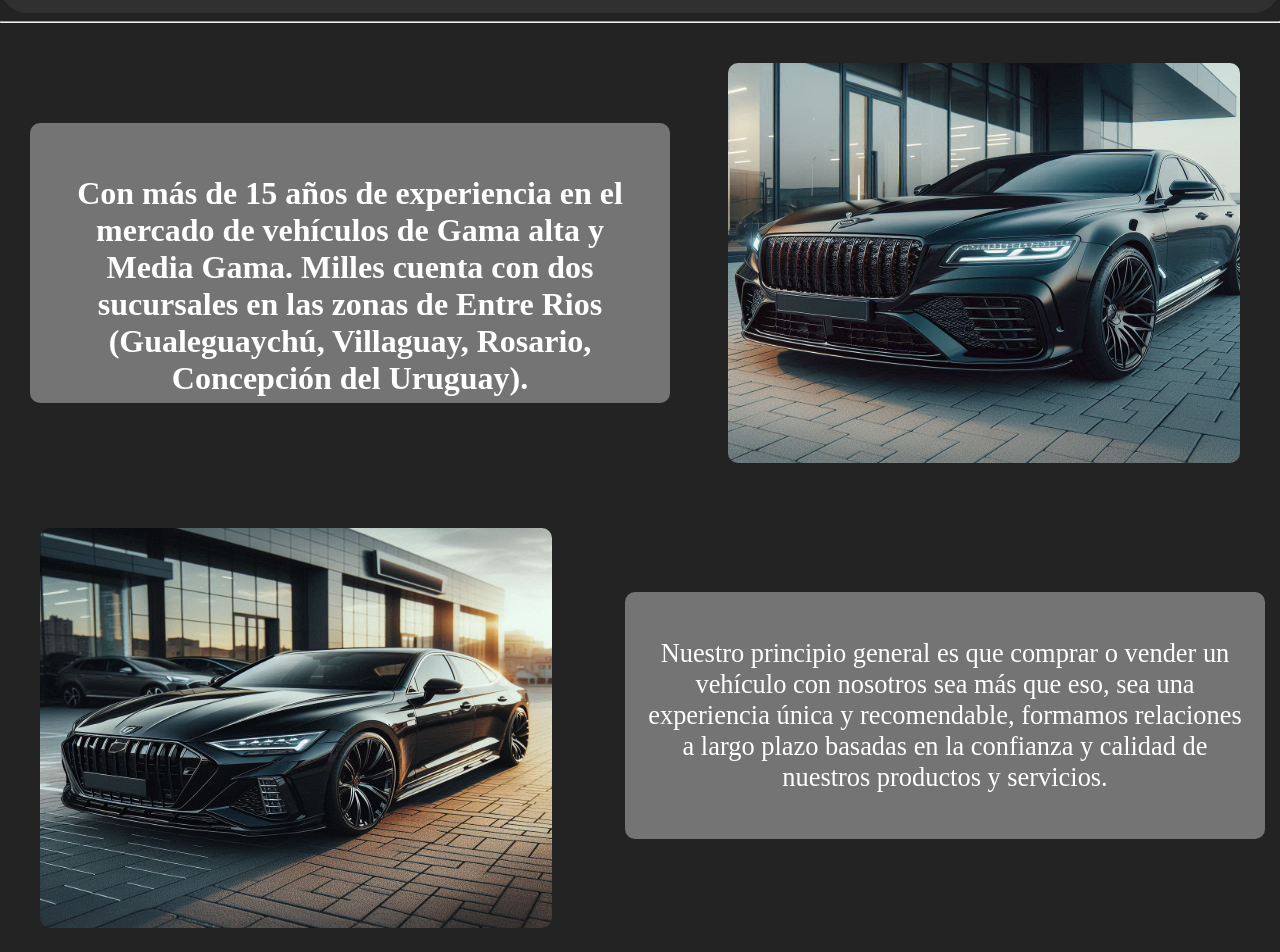
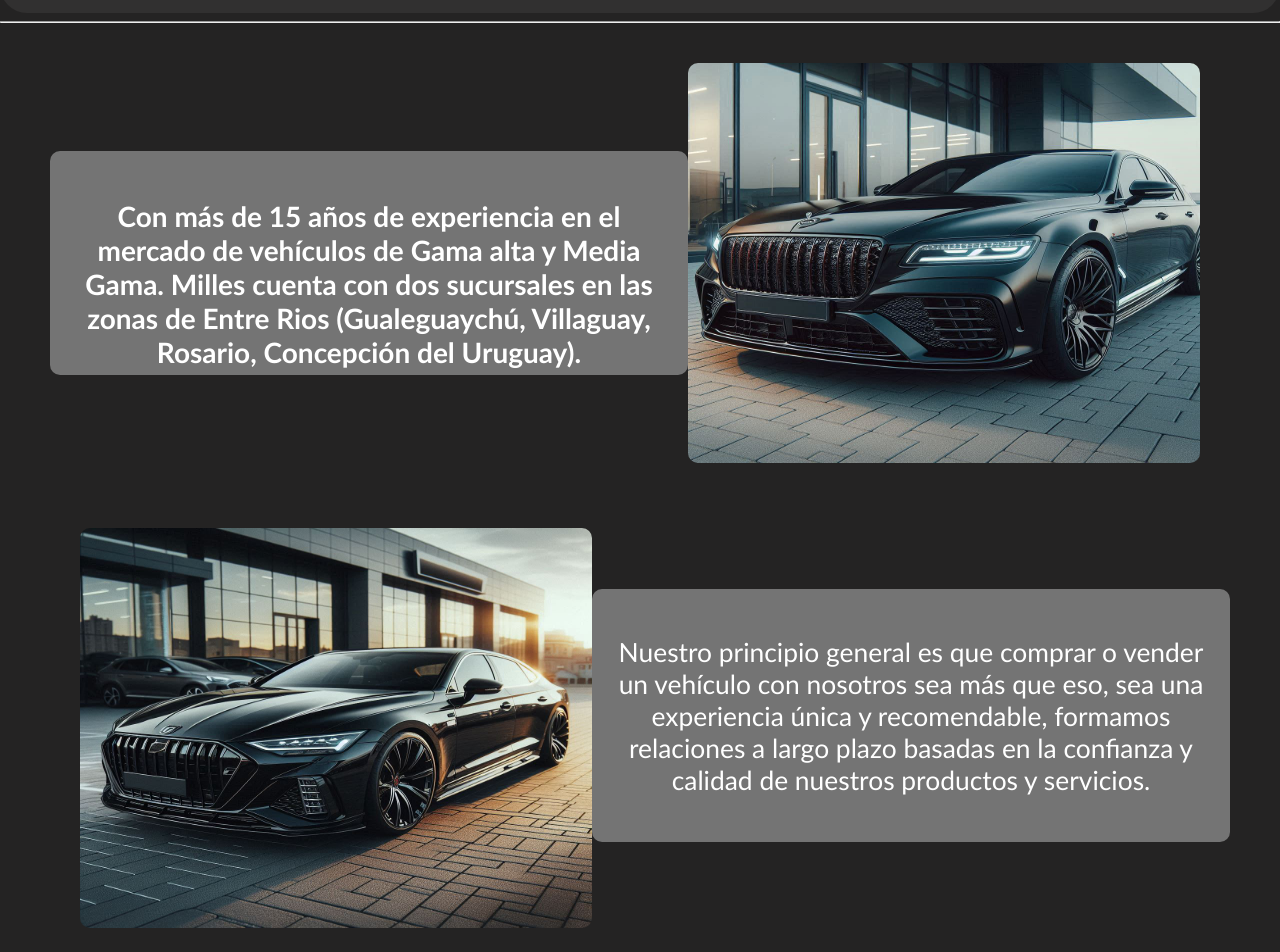
Before and after one commit to Mirko1523/E-Commerce-Milles, a React (Vite) app in the folder Front-end/: page /nosotros in a window 1280 px wide. Shown: the part 200-1152 px from the top of the page. Built offline with nearby package versions, Linux system fonts and the light colour scheme.

Commit message:
FIX STYLES

```diff
--- a/Front-end/src/App.css
+++ b/Front-end/src/App.css
@@ -0,0 +1,3 @@
+body{
+    font-family:'Gill Sans', 'Gill Sans MT', Calibri, 'Trebuchet MS', sans-serif
+}
--- a/Front-end/src/App.jsx
+++ b/Front-end/src/App.jsx
@@ -5,7 +5,7 @@ import HomePage from './Components/Home/Home'
 import Putcarsinpage from './Components/Vehiculos/vehiculos'
 import AboutUs from './Components/Nosotros/nosotros'
 import Footer from './Components/Footer/footer'
-
+import Services from './Components/Servicios/servicios'
 function App() {
 return (
     <div>
@@ -15,6 +15,7 @@ return (
     <Routes>
       <Route path='/' element={<HomePage/>}></Route>
       <Route path='/vehiculos' element={<Putcarsinpage/>}></Route>
+      <Route path='/servicios' element={<Services/>}></Route>
       <Route path='/nosotros' element={<AboutUs/>}></Route>
       </Routes>
 
--- a/Front-end/src/Components/Nosotros/nosotros.jsx
+++ b/Front-end/src/Components/Nosotros/nosotros.jsx
@@ -17,6 +17,7 @@ function AboutUs() {
                         <p>Con más de 15 años de experiencia en el mercado de vehículos de Gama alta y Media Gama.
                             Milles cuenta con dos sucursales en las zonas de Entre Rios
                             (Gualeguaychú, Villaguay, Rosario, Concepción del Uruguay).</p>
+
                     </div>
                     <div className="img4-container">
                         <img src={imagen4} className="img4nosotros-styles" alt="Auto" />
--- a/Front-end/src/Components/Nosotros/nosotros.styles.css
+++ b/Front-end/src/Components/Nosotros/nosotros.styles.css
@@ -1,3 +1,5 @@
+
+
 .aboutUsH1-styles {
     text-align: center;
     font-size: 4vh;
@@ -26,17 +28,17 @@
 }
 
 .aboutUsH3-styles {
-    font-size: 4vh;
-    font-weight: bold;
+    font-size: 3.5vh;
+    font-weight:bolder;
     background-color: rgb(116, 116, 116);
     color: rgb(255, 255, 255);
     padding: 20px;
     border-radius: 10px;
-    height: 35vh;
+    height: 28vh;
     width: 50%;
     box-sizing: border-box;
     text-align: center;
-    margin-left: 30px;
+    margin-left: 50px;
 }
 
 .aboutUsParrafo-styles {
@@ -48,7 +50,7 @@
     width: 50%;
     box-sizing: border-box;
     text-align: center;
-    margin-right: 15px;
+    margin-right: 50px;
 }
 
 .img4-container,
@@ -61,7 +63,7 @@
 
 .img4nosotros-styles,
 .img3nosotros-styles {
-    width: 70vh;
+    width: 67vh;
     height: 50vh;
     border-radius: 10px;
 
@@ -69,11 +71,11 @@
 
 .img4-container {
     justify-content: flex-end;
-    margin-right: 5vh;
+    margin-right: 10vh;
 }
 
 .img3-container {
     justify-content: flex-start;
     margin-top: 25px;
-    margin-left: 5vh;
+    margin-left: 10vh;
 }
--- /dev/null
+++ b/Front-end/src/Components/Servicios/servicios.jsx
@@ -0,0 +1,11 @@
+import React from "react";
+
+function Services () {
+    return(
+        <div>
+            <p>hola</p>
+        </div>
+    )
+}
+
+export default Services;
--- a/Front-end/src/Components/navBar/navBar.jsx
+++ b/Front-end/src/Components/navBar/navBar.jsx
@@ -19,6 +19,9 @@ function Nav() {
         <NavLink to="/vehiculos" className="navlink-button">
           Vehículos
         </NavLink>
+        <NavLink to="/servicios" className="navlink-button">
+        Servicios
+        </NavLink>
         <NavLink to="/nosotros" className="navlink-button">
           Nosotros
         </NavLink>
```
